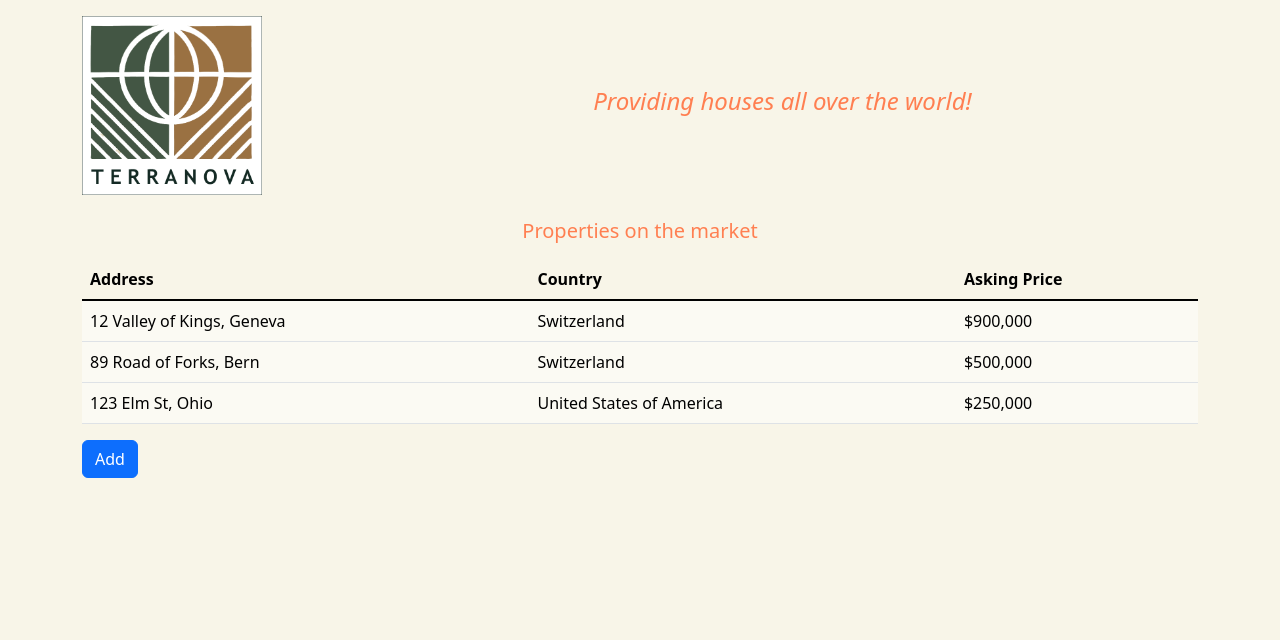
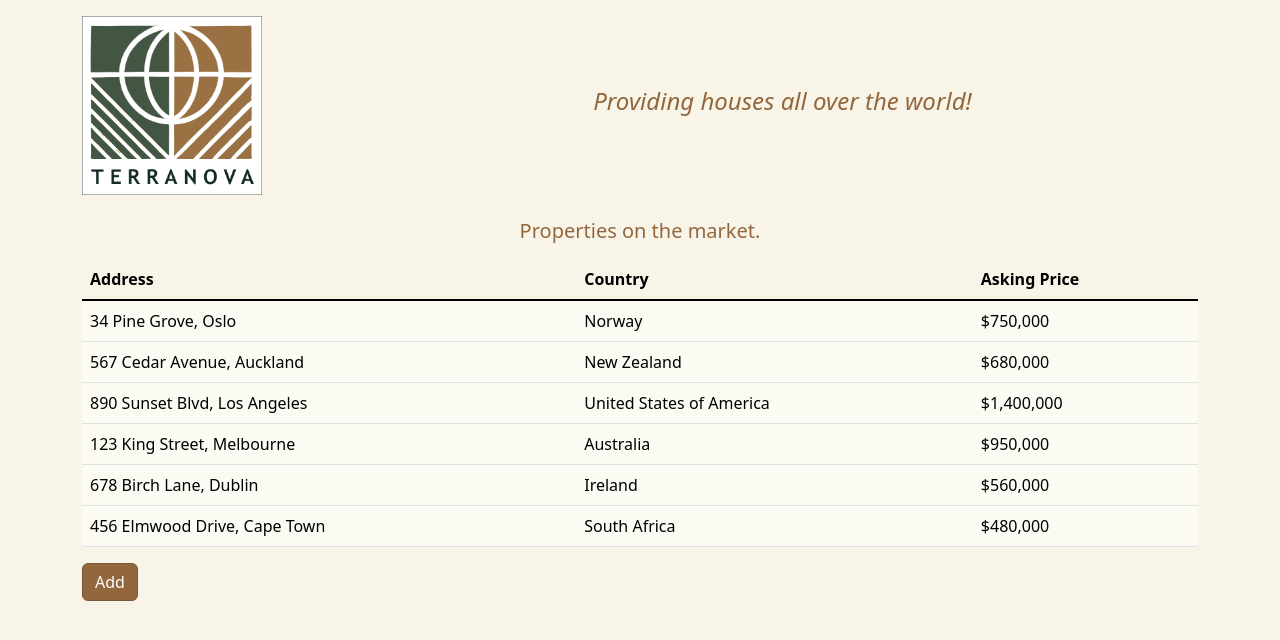
Before and after one commit to bryanleonard/terranova, a Next.js app: page / in a window 1280 px wide. Shown: the top 640 px of the page. Built offline with nearby package versions, Linux system fonts and the light colour scheme.

Commit message:
Add a basic api

```diff
--- /dev/null
+++ b/data.json
@@ -0,0 +1,46 @@
+{
+  "houses": [
+    {
+      "id": 1,
+      "address": "34 Pine Grove, Oslo",
+      "country": "Norway",
+      "price": 750000,
+      "description": "A charming Scandinavian retreat nestled in a quiet neighborhood, featuring modern interiors and a spacious garden."
+    },
+    {
+      "id": 2,
+      "address": "567 Cedar Avenue, Auckland",
+      "country": "New Zealand",
+      "price": 680000,
+      "description": "A contemporary family home with breathtaking views and easy access to local amenities and schools."
+    },
+    {
+      "id": 3,
+      "address": "890 Sunset Blvd, Los Angeles",
+      "country": "United States of America",
+      "price": 1400000,
+      "description": "A luxurious estate in the heart of Los Angeles, boasting a pool, high ceilings, and stunning city views."
+    },
+    {
+      "id": 4,
+      "address": "123 King Street, Melbourne",
+      "country": "Australia",
+      "price": 950000,
+      "description": "A modern urban oasis with sleek design, a private courtyard, and a prime location near vibrant city life."
+    },
+    {
+      "id": 5,
+      "address": "678 Birch Lane, Dublin",
+      "country": "Ireland",
+      "price": 560000,
+      "description": "A cozy Irish home with charming architecture, a spacious backyard, and a short walk to local pubs and shops."
+    },
+    {
+      "id": 6,
+      "address": "456 Elmwood Drive, Cape Town",
+      "country": "South Africa",
+      "price": 480000,
+      "description": "A delightful family home with mountain views, a sunny patio, and located near top-rated schools."
+    }
+  ]
+}
--- a/jsconfig.json
+++ b/jsconfig.json
@@ -1,5 +1,6 @@
 {
   "compilerOptions": {
+    "checkJs": true,
     "paths": {
       "@/*": ["./src/*"]
     },
--- a/public/css/styles.css
+++ b/public/css/styles.css
@@ -3,7 +3,12 @@ body {
 }
 
 .theme-text-color {
-    color: #ff7f51;
+    color: #92673e;
+    /* #394c3c; */
+}
+
+.theme-text-color-secondary {
+    color: #92673e;
 }
 
 tr {
@@ -16,3 +21,31 @@ tr {
     max-width: 11.25rem;
     background-color: #fff;
 }
+
+.btn-theme {
+    background-color: #92673e;
+    border-color: #7c5634;
+    color: #ffffff;
+  }
+
+  .btn-theme:hover,
+  .btn-theme:focus {
+    background-color: #7c5634;
+    border-color: #6a482c;
+    color: #ffffff;
+  }
+
+  .btn-theme:active {
+    background-color: #6a482c;
+    border-color: #583b24;
+    color: #ffffff;
+    box-shadow: inset 0 3px 5px rgba(0, 0, 0, 0.125);
+  }
+
+  .btn-theme.disabled,
+  .btn-theme:disabled {
+    background-color: #92673e;
+    border-color: #7c5634;
+    color: #e0e0e0;
+    opacity: 0.65;
+  }
--- a/src/components/app.js
+++ b/src/components/app.js
@@ -1,6 +1,7 @@
 import Head from 'next/head';
 import Banner from './banner';
 import HouseList from './houseList';
+
 
 const App = () => {
 	return  (
--- a/src/components/houseList.js
+++ b/src/components/houseList.js
@@ -1,30 +1,19 @@
-import { useState } from "react";
+import { useEffect, useState } from "react";
 import styles from "./houseList.module.scss";
-import HouseRow from "./houseRow";
+import HouseRow, { HouseRowMem } from "./houseRow";
 
-const houseArray = [
-	{
-		id: 1,
-		address: "12 Valley of Kings, Geneva",
-		country: "Switzerland",
-		price: 900000,
-	},
-	{
-		id: 2,
-		address: "89 Road of Forks, Bern",
-		country: "Switzerland",
-		price: 500000,
-	},
-	{
-		id: 3,
-		address: "123 Elm St, Ohio",
-		country: "United States of America",
-		price: 250000,
-	},
-];
 
 const HouseList = () => {
-	const [houses, setHouses] = useState(houseArray);
+	const [houses, setHouses] = useState([]);
+
+	useEffect(() => {
+		const getHouses = async () => {
+			const resp = await fetch("/api/houses");
+			const data =  await resp.json();
+			setHouses(data);
+		}
+		getHouses();
+	}, []);
 
 	const addHouse = () => {
 		setHouses([
@@ -42,8 +31,8 @@ const HouseList = () => {
 		<>
 			<div className="row mb-2">
 				<div className="col">
-					<h5 className="theme-text-color text-center">
-						Properties on the market
+					<h5 className="theme-text-color-secondary text-center">
+						Properties on the market.
 					</h5>
 				</div>
 			</div>
@@ -60,11 +49,13 @@ const HouseList = () => {
 					</thead>
 
 					<tbody>
-						{houses.map(h => <HouseRow key={h.id} props={h} />)}
+						{houses.map(h => (
+							<HouseRowMem key={h.id} props={h} />)
+						)}
 					</tbody>
 				</table>
 
-				<button className="btn btn-primary btn-inline" onClick={addHouse}>
+				<button className="btn btn-primary btn-theme btn-inline" onClick={addHouse}>
 					Add
 				</button>
 
--- a/src/components/houseRow.js
+++ b/src/components/houseRow.js
@@ -1,3 +1,4 @@
+import React from "react";
 import formatCurrency from "../helpers/formatCurrency";
 
 const HouseRow = ( { props } ) => {
@@ -10,4 +11,8 @@ const HouseRow = ( { props } ) => {
     )
 }
 
+// React.memo is insignificant in this instance but keeping for funsies.
+const HouseRowMem = React.memo(HouseRow);
+
 export default HouseRow;
+export { HouseRowMem };
--- a/src/pages/api/hello.js
+++ /dev/null
@@ -1,5 +0,0 @@
-// Next.js API route support: https://nextjs.org/docs/api-routes/introduction
-
-export default function handler(req, res) {
-  res.status(200).json({ name: "John Doe" });
-}
--- /dev/null
+++ b/src/pages/api/houses/[id].js
@@ -0,0 +1,22 @@
+import path from "path";
+import fs from "fs";
+const { promisify } = require("util");
+
+const readFile = promisify(fs.readFile);
+const delay = (ms) => new Promise((resolve) => setTimeout(resolve, ms));
+
+export default async function userHandler(req, res) {
+  const id = parseInt(req?.query?.id);
+  const jsonFile = path.resolve("./", "data.json");
+  const readFileData = await readFile(jsonFile);
+  await delay(1000);
+  const houses = JSON.parse(readFileData).houses;
+  const house = houses.find((rec) => rec.id === id);
+  if (house) {
+    res.setHeader("Content-Type", "application/json");
+    res.status(200).json(house);
+  } else {
+    res.status(404).send("house not found");
+  }
+  console.log(`GET /api/houses/${id} status: 200`);
+}
--- /dev/null
+++ b/src/pages/api/houses/index.js
@@ -0,0 +1,59 @@
+import path from "path";
+import fs from "fs";
+
+const { promisify } = require("util");
+const readFile = promisify(fs.readFile);
+const writeFile = promisify(fs.writeFile);
+const delay = (ms) => new Promise((resolve) => setTimeout(resolve, ms));
+
+export default async function handler(req, res) {
+	const method = req?.method;
+	const jsonFile = path.resolve("./", "data.json");
+	const readFileData = await readFile(jsonFile);
+	const houses = JSON.parse(readFileData).houses;
+	await delay(1000);
+
+	switch (method) {
+		case "GET":
+			try {
+				if (!houses) {
+					res.status(404).send(
+						"Error: Request failed with status code 404"
+					);
+				} else {
+					res.setHeader("Content-Type", "application/json");
+					res.status(200).send(JSON.stringify(houses, null, 2));
+					console.log("GET /api/houses  status: 200");
+				}
+			} catch (e) {
+				console.log("/api/houses error:", e);
+			}
+			break;
+
+		case "POST":
+			try {
+				const recordFromBody = req?.body;
+				recordFromBody.id = Math.max(...houses.map((h) => h.id)) + 1;
+				const newHousesArray = [...houses, recordFromBody];
+				writeFile(
+					jsonFile,
+					JSON.stringify(
+						{
+							houses: newHousesArray,
+						},
+						null,
+						2
+					)
+				);
+				res.status(200).json(recordFromBody);
+				console.log(`POST /api/houses status: 200`);
+			} catch (e) {
+				console.log("/api/houses POST error:", e);
+			}
+			break;
+
+		default:
+			res.setHeader("Allow", ["GET", "PUT"]);
+			res.status(405).end(`Method ${method} Not Allowed`);
+	}
+}
```
